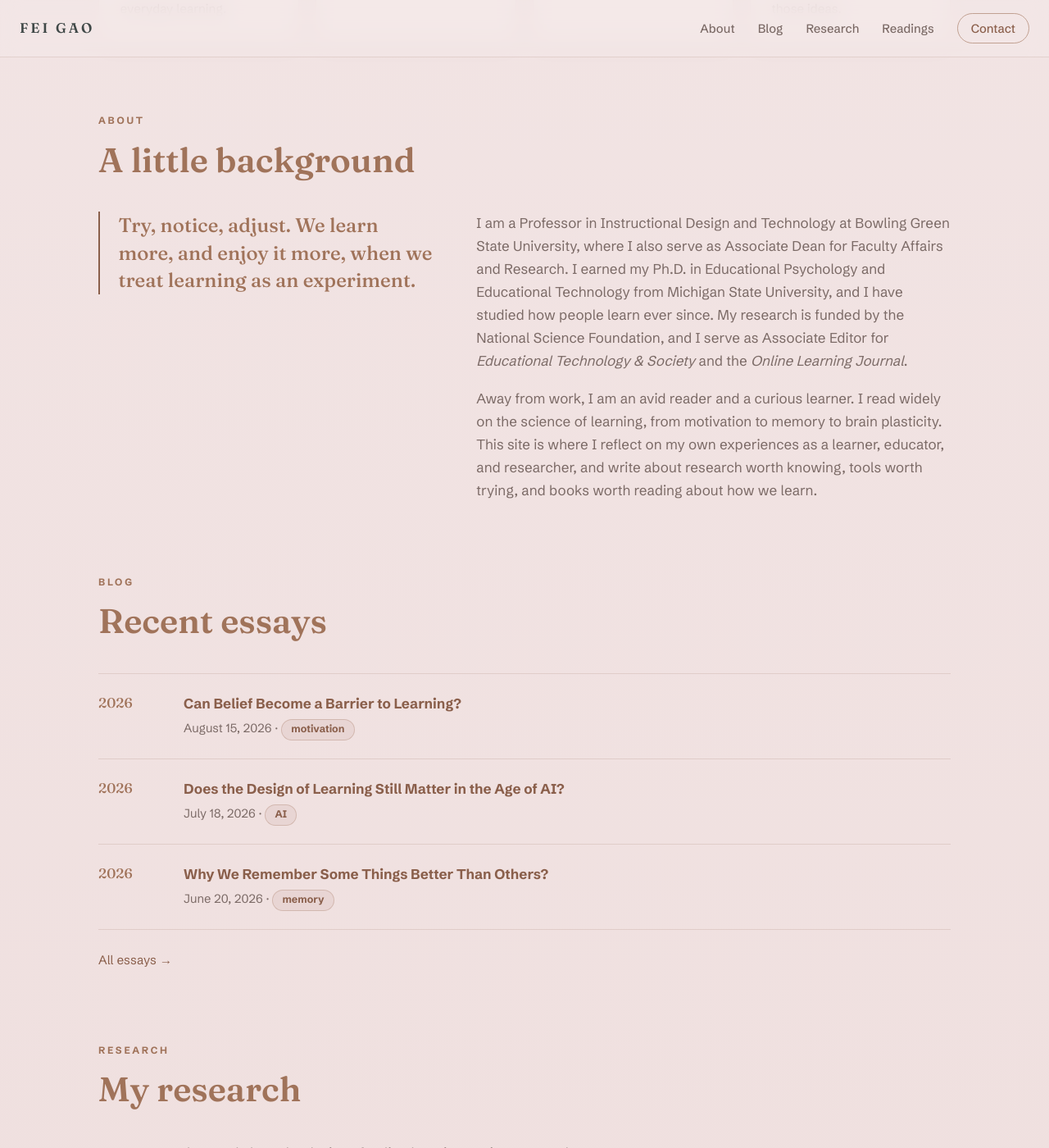
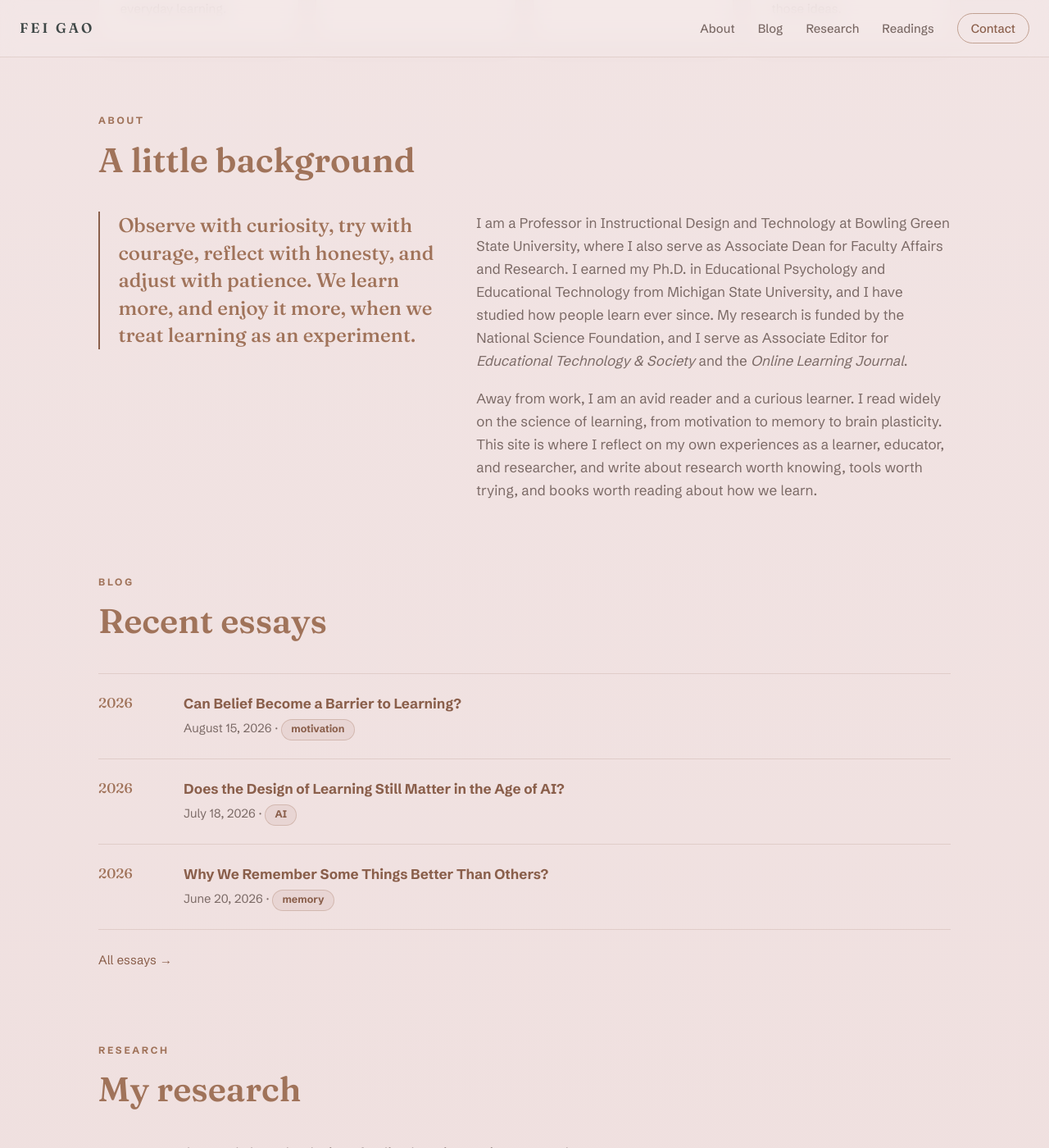
Before and after one commit to gaofei9/gaofei9.github.io, a Jekyll site: the page built from index.html, in a window 1280 px wide and 1400 px high, scrolled down 1470 px. Shown: the whole window at 82% size. Built offline with Jekyll 4.4.1, drawn with Linux system fonts in a browser that asks for light colours.

Commit message:
New About pull quote; add volume and issue for KM&EL paper
Co-Authored-By: Claude Opus 5 (1M context) <noreply@anthropic.com>

```diff
--- a/_data/home.yml
+++ b/_data/home.yml
@@ -98,7 +98,8 @@ about:
   eyebrow: "About"
   heading: "A little background"
   pull_quote: >-
-    Try, notice, adjust. We learn more, and enjoy it more, when we treat
+    Observe with curiosity, try with courage, reflect with honesty, and
+    adjust with patience. We learn more, and enjoy it more, when we treat
     learning as an experiment.
   # One entry per paragraph. HTML ok.
   paragraphs:
--- a/_data/research.yml
+++ b/_data/research.yml
@@ -53,7 +53,7 @@ publications:
       title: "Examining the role of personality traits and perceived need satisfaction in gamified learning"
       authors: "Gao, F., Liu, J., Rogers, K., Li, L., &amp; Liu, R."
       venue: "Knowledge Management &amp; E-Learning"
-      details: ""
+      details: "18(2)"
       link_text: "DOI"
       link_url: "https://doi.org/10.34105/j.kmel.2026.18.011"
     - year: "2025"
```
